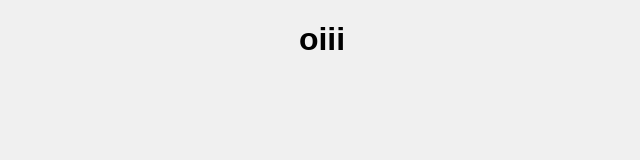
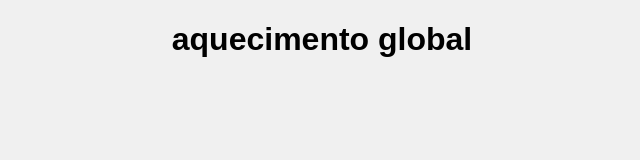
Before and after one commit to luiz-caue-bernardo2000/teste, a plain HTML site: page pagina2.html in a window 1280 px wide. Shown: the whole page, without its empty margins (318-958 px from the left). Drawn offline with Linux system fonts and the light colour scheme.

Commit message:
pagina2.html

```diff
--- a/pagina2.html
+++ b/pagina2.html
@@ -7,5 +7,5 @@
     <link rel="stylesheet" href="./pagina2.css">
 <html lang="pt-BR">
     <title>Aquecimento Global</title>
-    <h1>oiii</h1>
+    <h1>aquecimento global</h1>
 </head>
```
